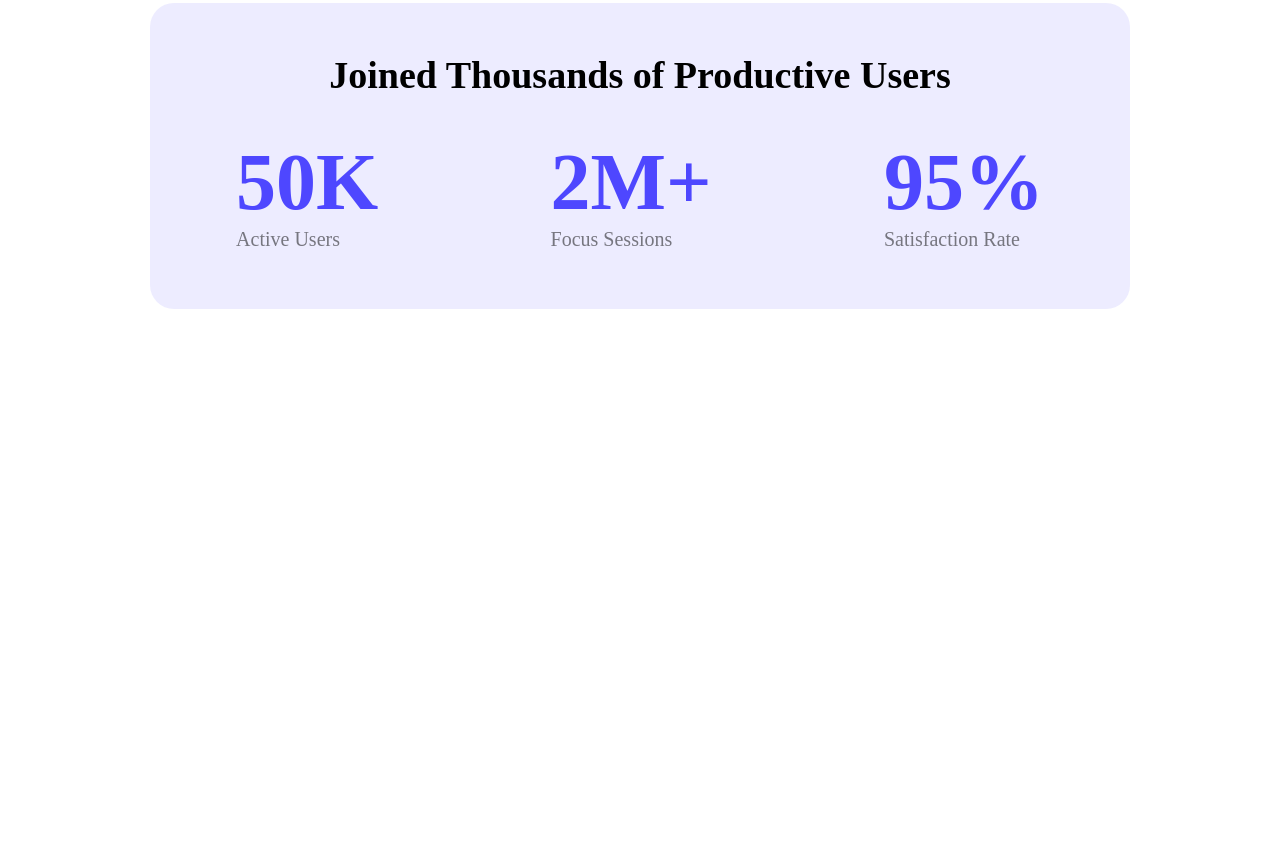
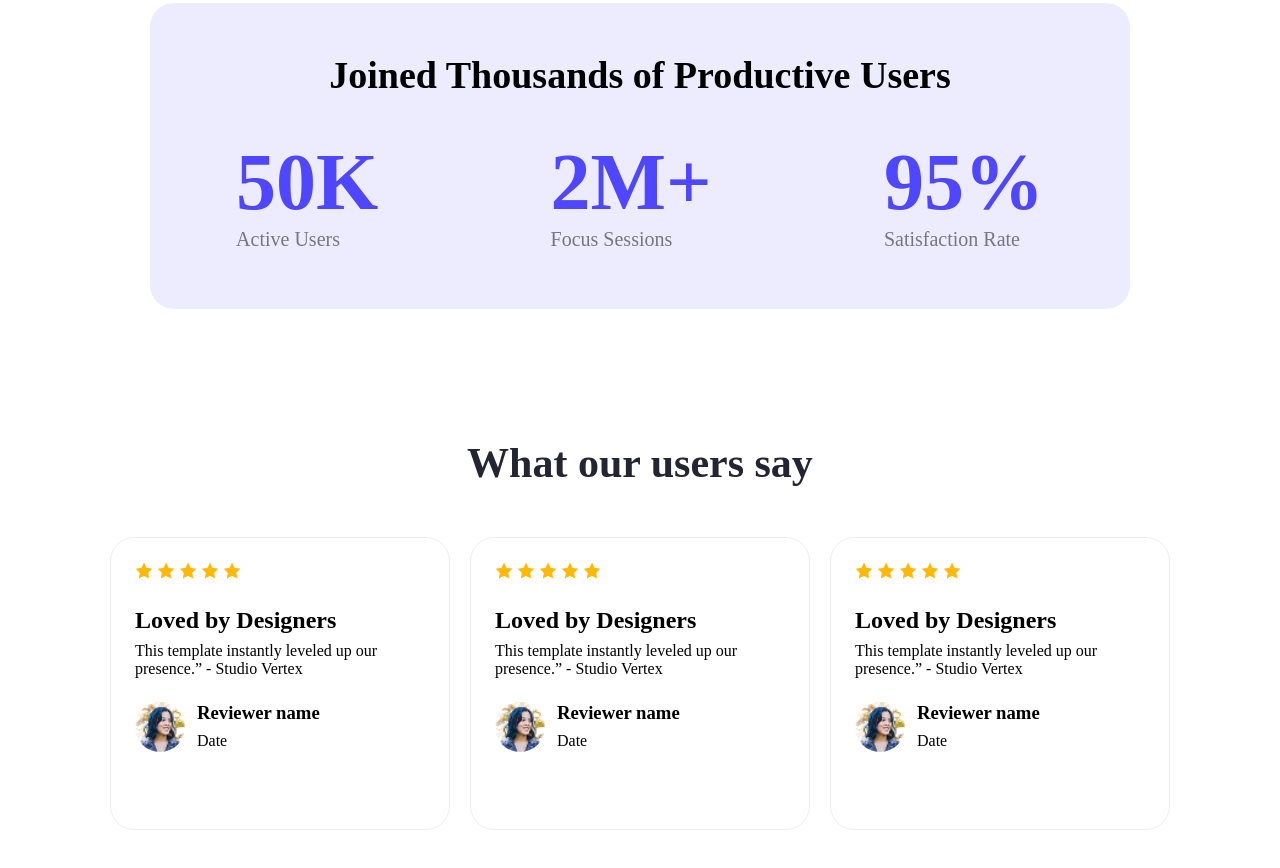
Before and after one commit to sufiancse/first-assignment, a plain HTML site: page index.html in a window 1280 px wide. Shown: the part 1259-2127 px from the top of the page. Before the commit the page ends 1698 px from the top, so only its background shows below. Drawn offline with Linux system fonts and the light colour scheme.

Commit message:
First optional section complete

```diff
--- a/index.html
+++ b/index.html
@@ -56,6 +56,65 @@
                 </div>
             </div>
         </section>
+        <section class="first-optional-section">
+            <h1>What our users say</h1>
+            <div class="cards-container">
+                <div class="card">
+                    <img src="Assets/icon-star.png" alt="">
+                    <img src="Assets/icon-star.png" alt="">
+                    <img src="Assets/icon-star.png" alt="">
+                    <img src="Assets/icon-star.png" alt="">
+                    <img src="Assets/icon-star.png" alt="">
+                    <h2>Loved by Designers</h2>
+                    <p class="cards-p">This template instantly leveled up our <br>presence.” - Studio Vertex</p>
+                    <div class="cards-inner">
+                        <div>
+                            <img src="Assets/avatar.png" alt="">
+                        </div>
+                        <div>
+                            <h3>Reviewer name</h3>
+                            <p>Date</p>
+                        </div>
+                    </div>
+                </div>
+                <div class="card">
+                    <img src="Assets/icon-star.png" alt="">
+                    <img src="Assets/icon-star.png" alt="">
+                    <img src="Assets/icon-star.png" alt="">
+                    <img src="Assets/icon-star.png" alt="">
+                    <img src="Assets/icon-star.png" alt="">
+                    <h2>Loved by Designers</h2>
+                    <p class="cards-p">This template instantly leveled up our <br>presence.” - Studio Vertex</p>
+                    <div class="cards-inner">
+                        <div>
+                            <img src="Assets/avatar.png" alt="">
+                        </div>
+                        <div>
+                            <h3>Reviewer name</h3>
+                            <p>Date</p>
+                        </div>
+                    </div>
+                </div>
+                <div class="card">
+                    <img src="Assets/icon-star.png" alt="">
+                    <img src="Assets/icon-star.png" alt="">
+                    <img src="Assets/icon-star.png" alt="">
+                    <img src="Assets/icon-star.png" alt="">
+                    <img src="Assets/icon-star.png" alt="">
+                    <h2>Loved by Designers</h2>
+                    <p class="cards-p">This template instantly leveled up our <br>presence.” - Studio Vertex</p>
+                    <div class="cards-inner">
+                        <div>
+                            <img src="Assets/avatar.png" alt="">
+                        </div>
+                        <div>
+                            <h3>Reviewer name</h3>
+                            <p>Date</p>
+                        </div>
+                    </div>
+                </div>
+            </div>
+        </section>
     </main>
     <footer>
 
--- a/styles/style.css
+++ b/styles/style.css
@@ -107,3 +107,46 @@ nav {
     font-size: 20px;
     color: rgba(0, 0, 0, 0.5);
 }
+
+
+/* First option section */
+
+.first-optional-section h1{
+    /* margin: opx 150px 135px 150px; */
+    font-size: 42px;
+    font-weight: bold;
+    color: rgba(37, 36, 50, 1);
+    text-align: center;
+    margin-bottom: 50px;
+}
+.cards-container{
+    display: flex;
+    justify-content: center;
+    margin-bottom: 130px;
+    gap: 20px;
+}
+.card{
+    background-color: #FFFFFF;
+    border: 1px solid #F2EDED;
+    border-radius: 24px;
+    padding: 24px;
+    width: 290px;
+    height: 243px;
+}
+.card p {
+    margin-bottom: 24px;
+    margin-top: 8px;
+}
+.card h2{
+    margin-top: 24px ;
+    margin-bottom: 0;
+}
+.cards-inner{
+    display: flex;
+}
+.cards-inner img{
+    border-radius: 9999px;
+    margin-right: 12px;
+    width: 50px;
+    height: 50px;
+}
```
